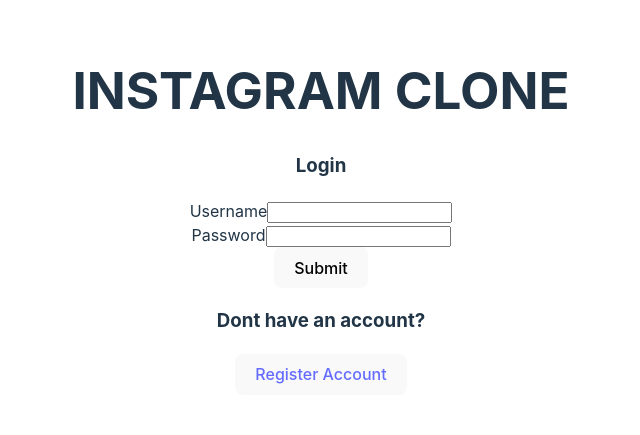
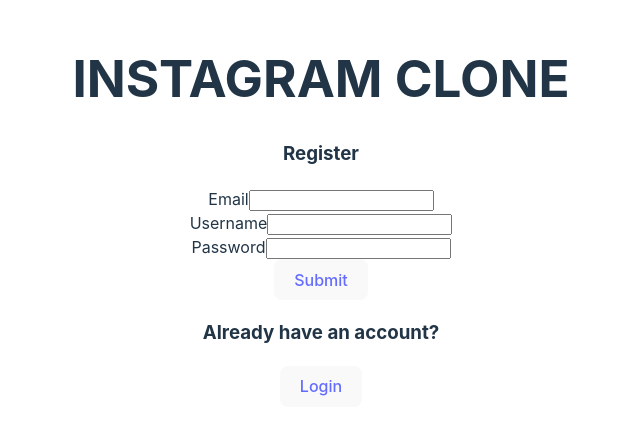
Before and after one commit to whytemig/M, a React (Vite) app in the folder client/instagram-clone/: page /Register in a window 1280 px wide. Shown: the part 189-624 px from the top of the page, without its empty margins (319-959 px from the left). Built offline with nearby package versions, Linux system fonts and the light colour scheme.

Commit message:
changes made to login and regi routes

```diff
--- a/client/instagram-clone/src/App.jsx
+++ b/client/instagram-clone/src/App.jsx
@@ -11,10 +11,11 @@
 function App() {
 	return (
 		<Routes>
-			<Route path="/" element={<Login />}>
-				<Route index element={<Home />} />
+			<Route path="/" element={<Login />} />
+				<Route index element={<Login />} />
 				<Route path="Register" element={<Register />} />
-			</Route>
+				<Route path="Home" element={<Home />} />
+
 		</Routes>
 	);
 }
--- a/client/instagram-clone/src/components/Login.jsx
+++ b/client/instagram-clone/src/components/Login.jsx
@@ -16,13 +16,11 @@
 				<label>Password</label>
 				<input />
 			</div>
-			<button>Submit</button>
+			<button><Link to='/home'>Submit</Link></button>
 		</form>
 		<h3>Dont have an account?</h3>
 		<button><Link to='/Register'>Register Account</Link></button>
-		{/* Having a link will not work because it will load the link under the login form */}
-		{/* must use another way to switch between sites */}
-		{/* What about havng a routs and link */}
+
 
 			</div>
 		</>
--- a/client/instagram-clone/src/components/Register.jsx
+++ b/client/instagram-clone/src/components/Register.jsx
@@ -1,13 +1,37 @@
 import { Outlet, Link } from "react-router-dom";
 
-const Register = () =>{
-    return(
+const Register = () => {
+	return (
+		<>
+			<div>
+				<title>Register</title>
+				<h1>INSTAGRAM CLONE</h1>
+				<h3>Register</h3>
+				<form>
+					<div>
+						<label>Email</label>
+						<input />
+					</div>
+					<div>
+						<label>Username</label>
+						<input />
+					</div>
+					<div>
+						<label>Password</label>
+						<input />
+					</div>
+					<button>
+						<Link to="/home">Submit</Link>
+					</button>
+				</form>
+				<h3>Already have an account?</h3>
+				<button>
+					<Link to="/Login">Login</Link>
+				</button>
 
-        <>
-        <h1>test boiler plate</h1>
-
-        </>
-        )
-}
+			</div>
+		</>
+	);
+};
 
 export default Register;
```
